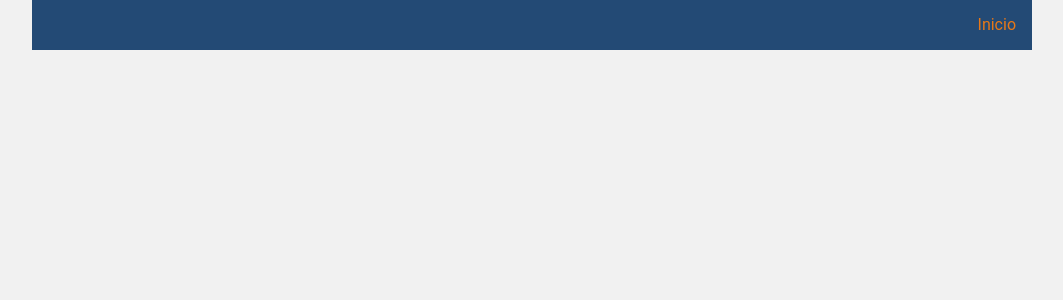
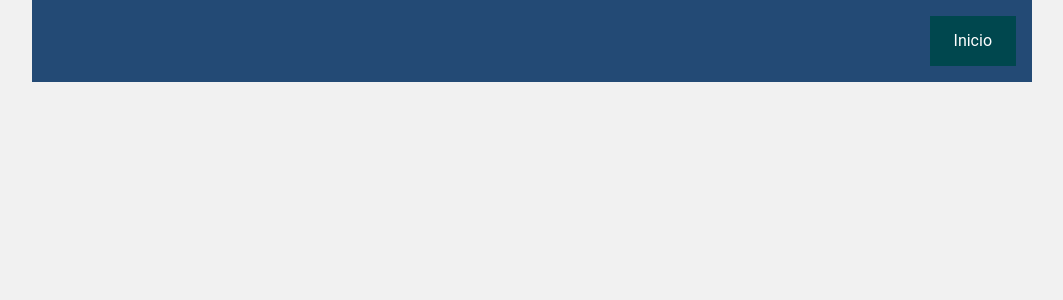
Before and after one commit to CarbajalFdez/EcosAC, a Jekyll site: the page built from index.html, in a window 1280 px wide. Shown: the top 300 px of the page, without its empty margins (108-1171 px from the left). Built offline with Jekyll 4.4.1, drawn with Linux system fonts in a browser that asks for light colours.

Commit message:
Add files via upload

```diff
--- a/assets/css/tags.css
+++ b/assets/css/tags.css
@@ -48,6 +48,9 @@ header nav ul li {
 }
 
 header nav ul li a {
+	background:var(--color4);
+	color:var(--color2);
+	padding:1em 1.5em;
 	float:left;
 }
 
```
